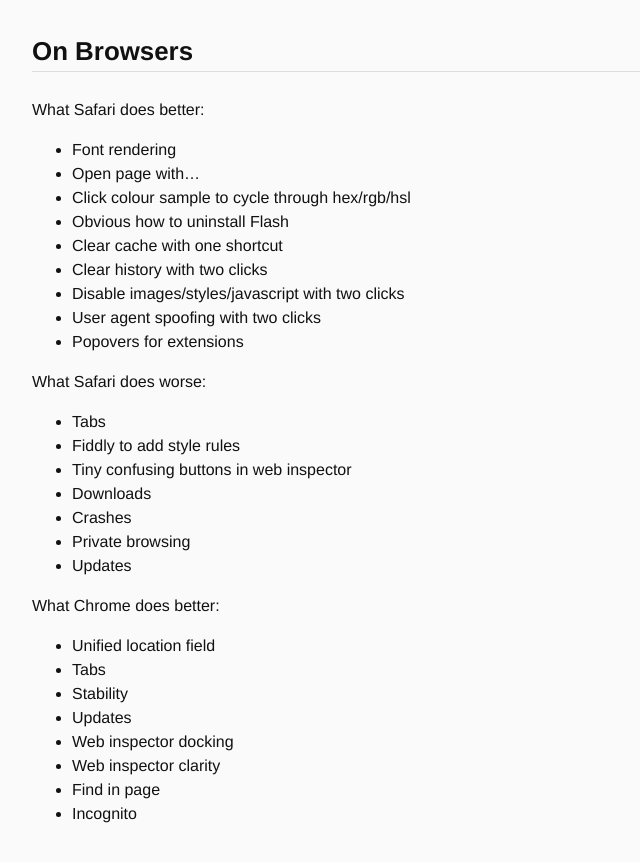
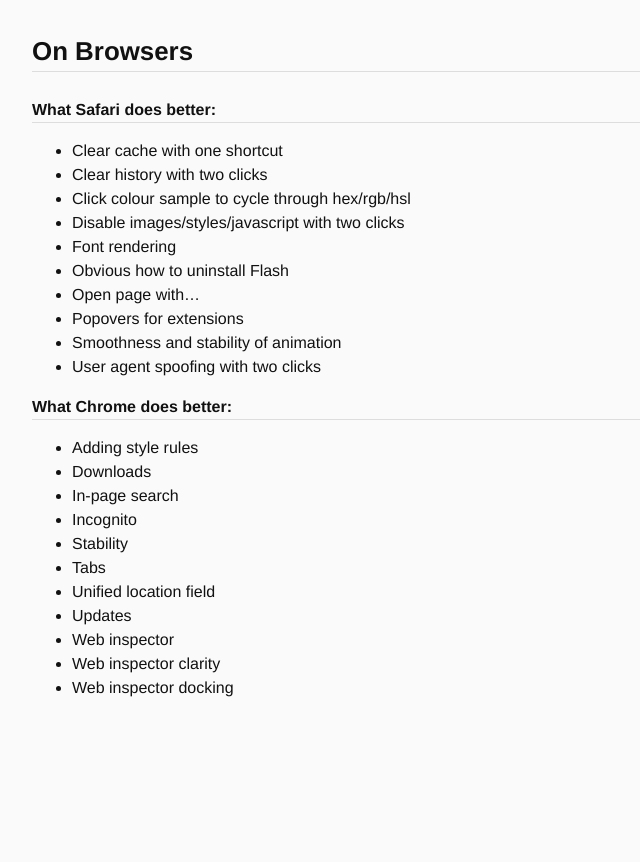
Before and after one commit to jgwhite/jgwhite.github.io, a Jekyll site: the page built from _posts/2012-11-19-on-browsers.md, in a window 1280 px wide. Shown: the top 862 px of the page, without its empty margins (0-640 px from the left). Built offline with Jekyll 4.4.1, drawn with Linux system fonts in a browser that asks for light colours.

Commit message:
Update to "On Browsers"

```diff
--- a/_posts/2012-11-19-on-browsers.md
+++ b/_posts/2012-11-19-on-browsers.md
@@ -5,35 +5,29 @@
 
 # On Browsers
 
-What Safari does better:
+## What Safari does better:
 
-- Font rendering
-- Open page with…
-- Click colour sample to cycle through hex/rgb/hsl
-- Obvious how to uninstall Flash
 - Clear cache with one shortcut
 - Clear history with two clicks
+- Click colour sample to cycle through hex/rgb/hsl
 - Disable images/styles/javascript with two clicks
+- Font rendering
+- Obvious how to uninstall Flash
+- Open page with…
+- Popovers for extensions
+- Smoothness and stability of animation
 - User agent spoofing with two clicks
-- Popovers for extensions
 
-What Safari does worse:
+## What Chrome does better:
 
+- Adding style rules
+- Downloads
+- In-page search
+- Incognito
+- Stability
 - Tabs
-- Fiddly to add style rules
-- Tiny confusing buttons in web inspector
-- Downloads
-- Crashes
-- Private browsing
+- Unified location field
 - Updates
-
-What Chrome does better:
-
-- Unified location field
-- Tabs
-- Stability
-- Updates
+- Web inspector
+- Web inspector clarity
 - Web inspector docking
-- Web inspector clarity
-- Find in page
-- Incognito
```
